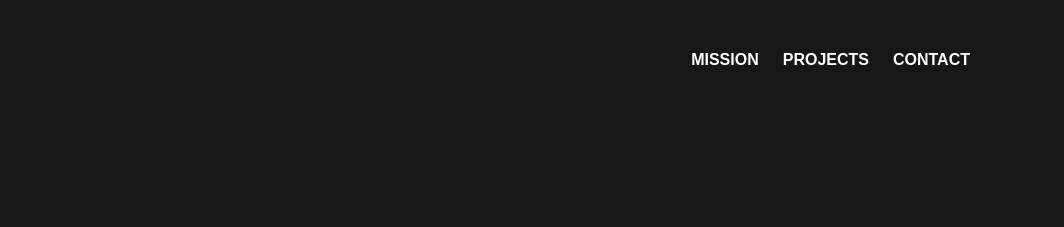
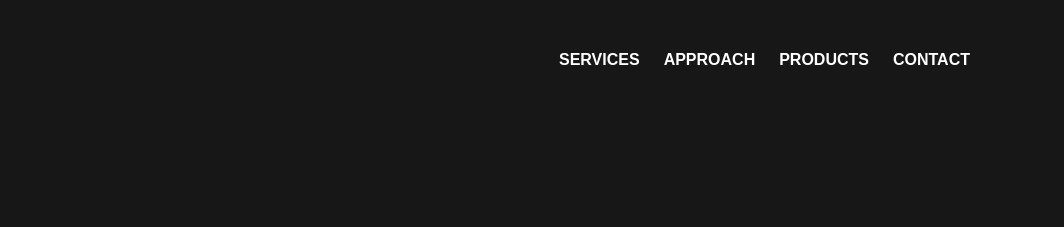
Before and after one commit to TobiasRoeddiger/tobi-technologies, a plain HTML site: page index.html in a window 1280 px wide. Shown: the top 227 px of the page, 216-1280 px from the left. Drawn offline with nearby package versions, Linux system fonts and the light colour scheme; a web font is replaced by a local one.

Commit message:
ui fixes and improvements

```diff
--- a/index.html
+++ b/index.html
@@ -29,8 +29,9 @@
                 </div>
                 <div class="col-12 col-sm-6">
                     <div class="d-none d-md-flex justify-content-md-end justify-content-center pt-5">
-                        <a href="#mission"><div class="menu-item">MISSION</div></a>
-                        <a href="#projects"><div class="menu-item">PROJECTS</div></a>
+                        <a href="#services"><div class="menu-item">SERVICES</div></a>
+                        <a href="#projects"><div class="menu-item">APPROACH</div></a>
+                        <a href="#projects"><div class="menu-item">PRODUCTS</div></a>
                         <a href="#contact"><div class="menu-item">CONTACT</div></a>
                     </div>
                     <div class="d-none d-md-flex justify-content-center mt-md-5">
@@ -42,7 +43,7 @@
         </div>
     </div>
     <div>
-        <div class="container mt-3">
+        <div class="container mt-3" id="services">
             <div class="row">
                 <div class="col-12 col-md-6 col-lg-4 mt-4  d-flex align-items-stretch">
                     <div class="card shadow h-100">
```
